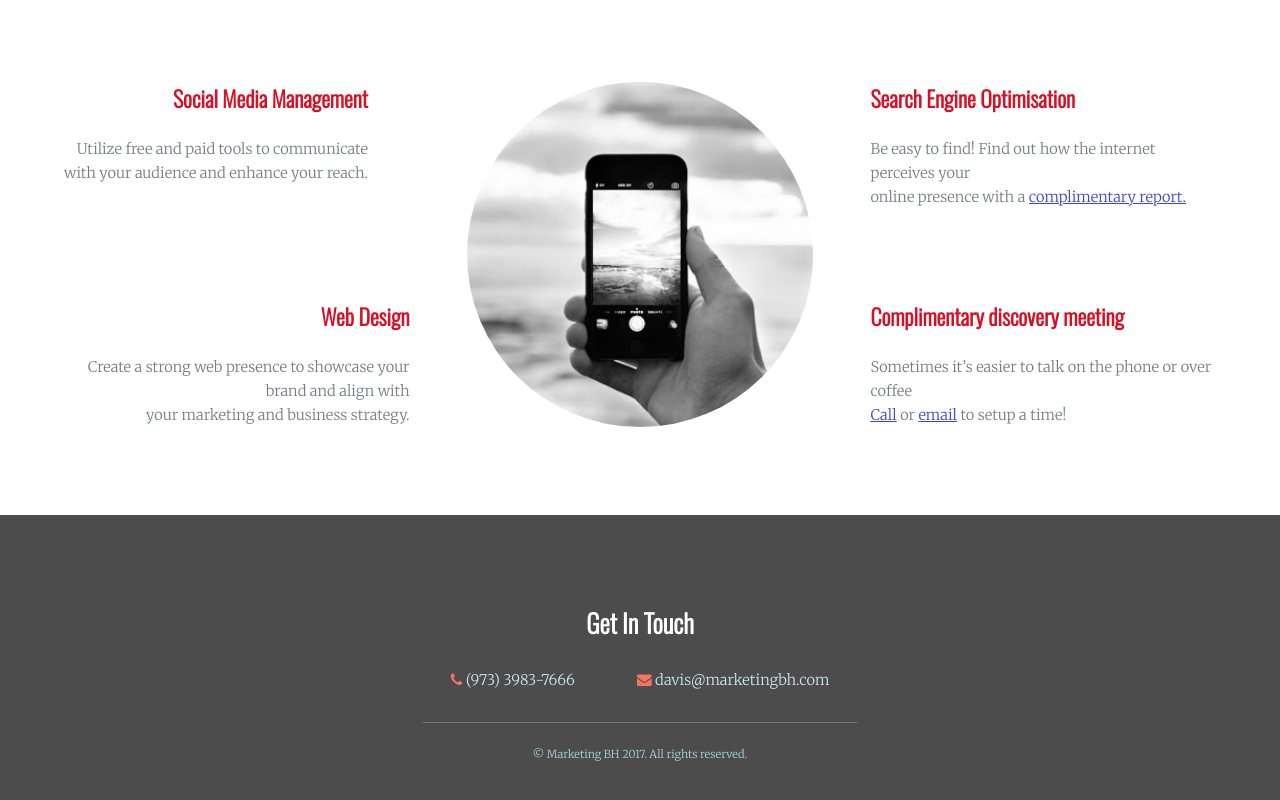
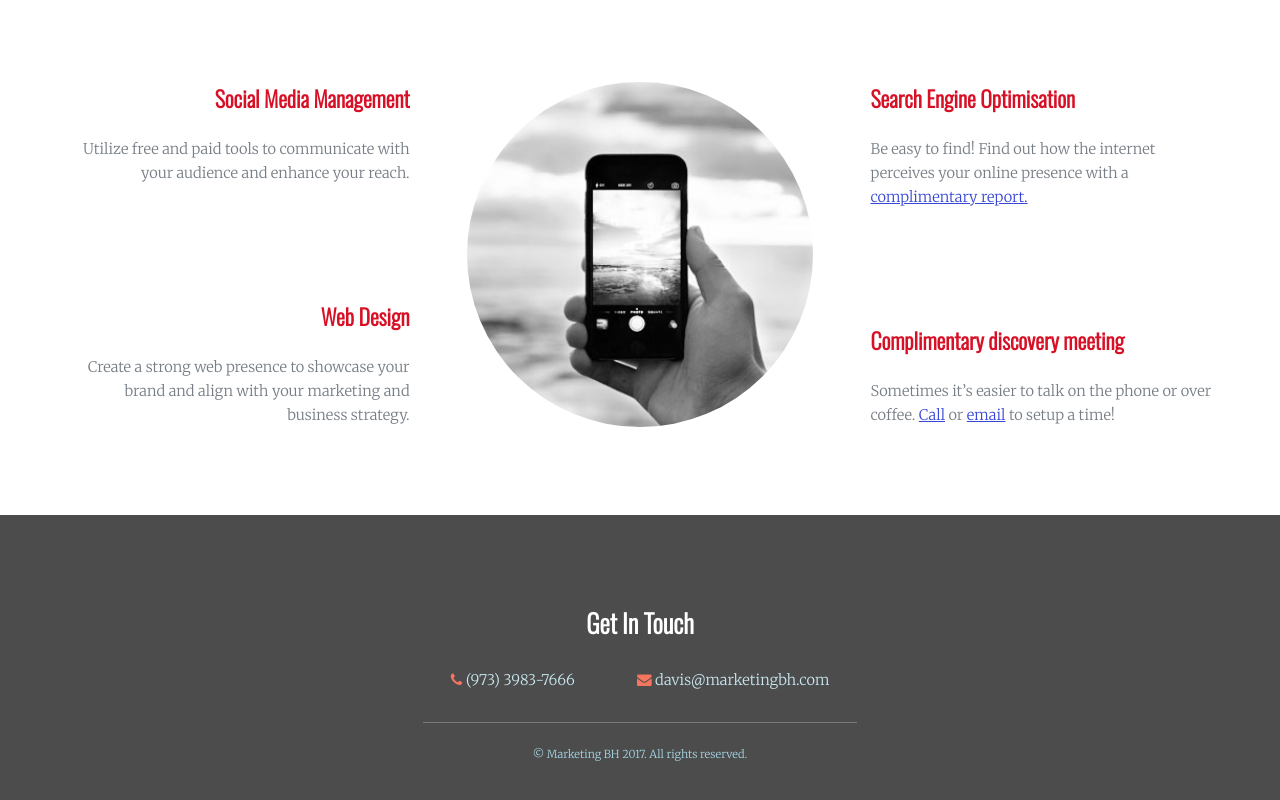
Before and after one commit to marketingbh/old, a plain HTML site: page index.html in a window 1280 px wide. Shown: the part 656-1456 px from the top of the page. Drawn offline with nearby package versions, Linux system fonts and the light colour scheme.

Commit message:
Update index.html

```diff
--- a/index.html
+++ b/index.html
@@ -67,11 +67,11 @@
 					<div class="flex-item left">
 						<div>
 							<h3>Social Media Management</h3>
-							<p>Utilize free and paid tools to communicate <br />with your audience and enhance your reach.</p>
+							<p>Utilize free and paid tools to communicate with your audience and enhance your reach.</p>
 						</div>
 						<div>
 							<h3>Web Design</h3>
-							<p>Create a strong web presence to showcase your brand and align with <br />your marketing and business strategy.</p>
+							<p>Create a strong web presence to showcase your brand and align with your marketing and business strategy.</p>
 						</div>
 					</div>
 					<div class="flex-item image fit round">
@@ -80,11 +80,11 @@
 					<div class="flex-item right">
 						<div>
 							<h3>Search Engine Optimisation</h3>
-							<p>Be easy to find! Find out how the internet perceives your <br />online presence with a <a href="mailto:davis@marketingbh.com?Subject=Complimentary%20Report">complimentary report.</a></p>
+							<p>Be easy to find! Find out how the internet perceives your online presence with a <a href="mailto:davis@marketingbh.com?Subject=Complimentary%20Report">complimentary report.</a></p>
 						</div>
 						<div>
 							<h3>Complimentary discovery meeting</h3>
-							<p>Sometimes it’s easier to talk on the phone or over coffee<br /> <a href="tel:+97339837666">Call</a> or <a href="mailto:davis@marketingbh.com?Subject=Discovery%20Call">email</a> to setup a time!</p>
+							<p>Sometimes it’s easier to talk on the phone or over coffee. <a href="tel:+97339837666">Call</a> or <a href="mailto:davis@marketingbh.com?Subject=Discovery%20Call">email</a> to setup a time!</p>
 						</div>
 					</div>
 				</div>
```
